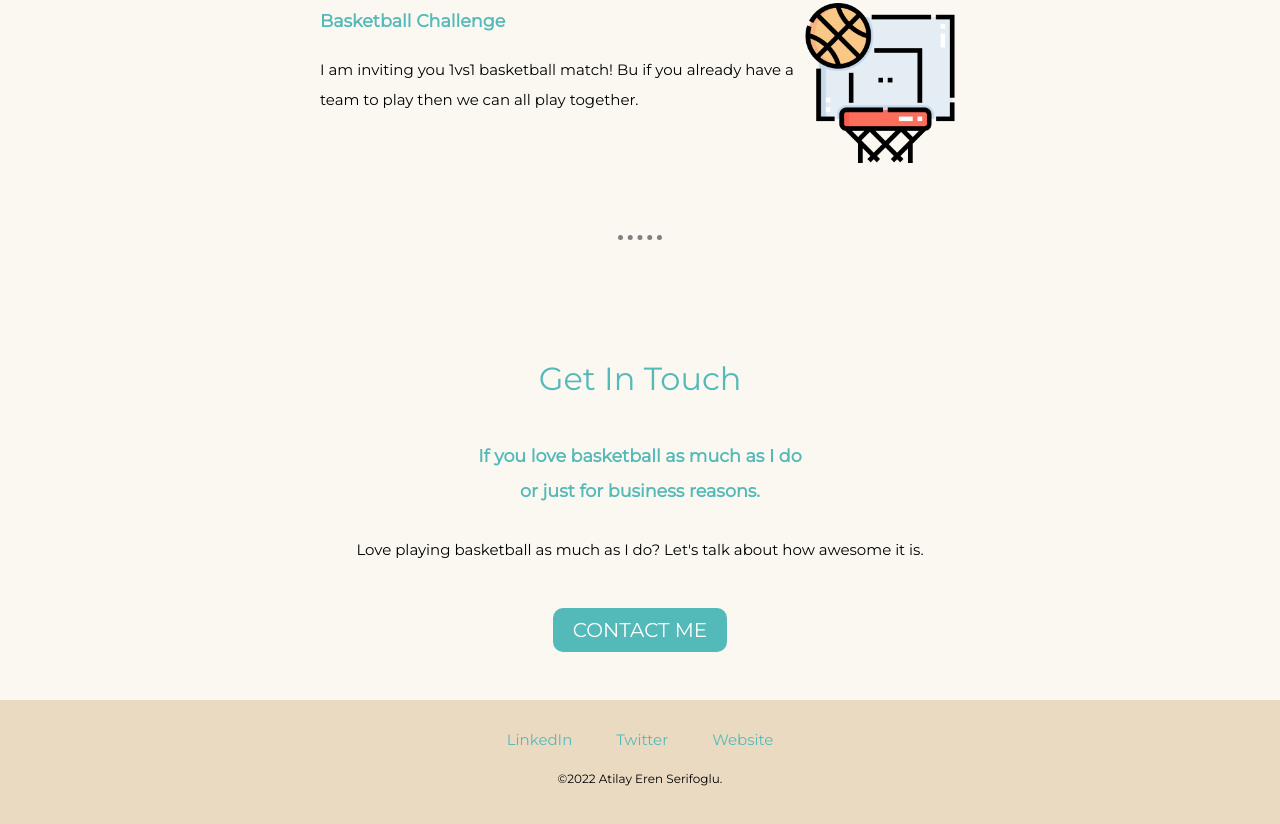
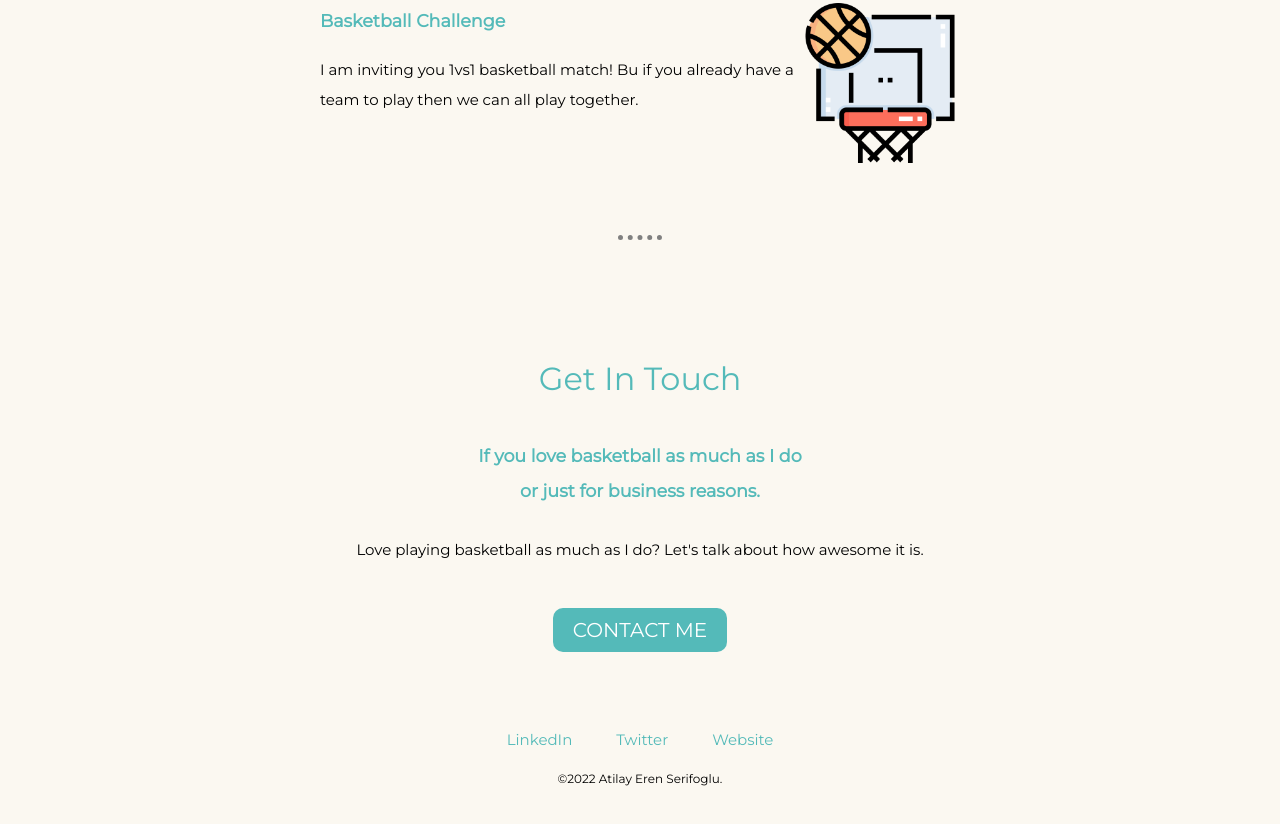
Before and after one commit to atilayeren/my_site, a plain HTML site: page index.html in a window 1280 px wide. Shown: the part 1749-2573 px from the top of the page. Drawn offline with Linux system fonts and the light colour scheme.

Commit message:
for test

```diff
--- a/css/styles.css
+++ b/css/styles.css
@@ -49,7 +49,7 @@ div {
 .bottom-container {
   padding-top: 30px;
   padding-bottom: 16px;
-  background-color: #E9DAC1;
+  background-color: #blue;
   position: relative;
 }
 
```
